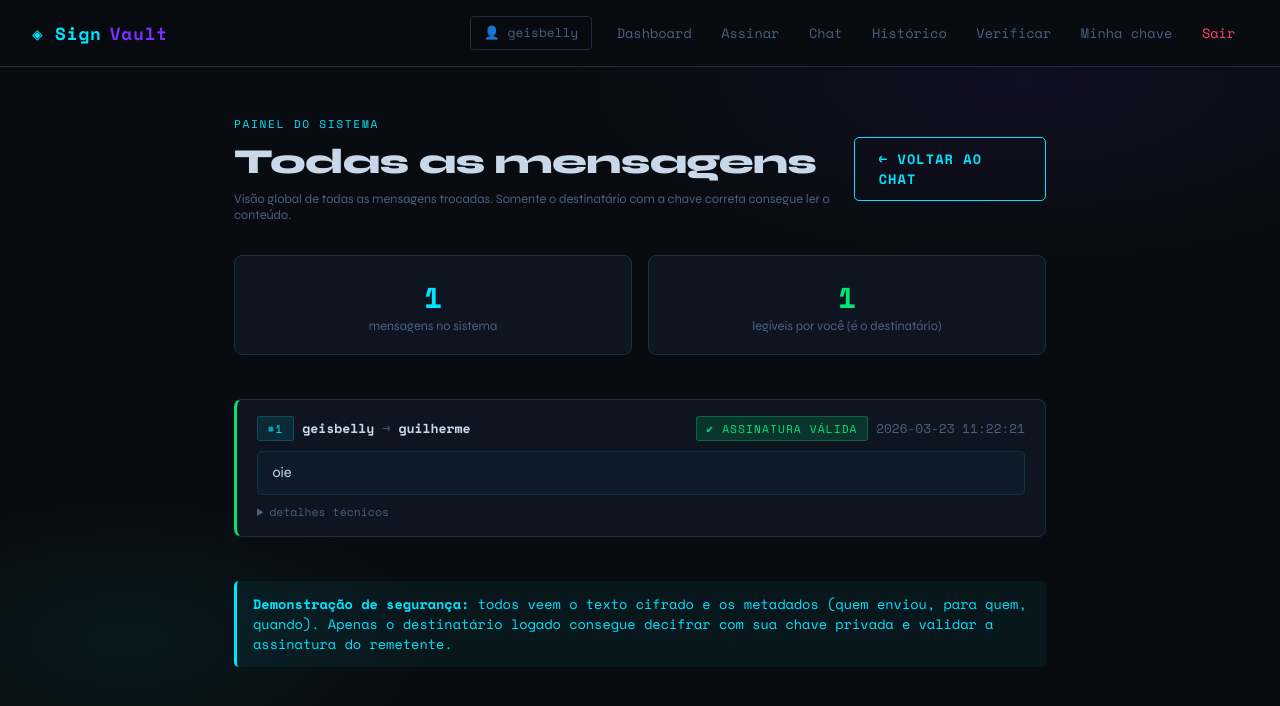
After one commit to Geisbelly/AsymmetricSignaturePlatform, a Flask app: page /chat/admin/todas in a window 1280 px wide. The commit adds this page. Shown: the top 706 px of the page. Run offline with Flask 3, Linux system fonts and the light colour scheme; a user stored in the database is signed in; data comes from the database, SQL or seed files in the repository.

Commit message:
Add chat de conversas
Chat de conversas cifradas e assinadas com visualização global, mas leitura exclusiva

```diff
--- a/app.py
+++ b/app.py
@@ -1,6 +1,6 @@
 from flask import Flask, render_template, request, redirect, session, g
 from database import get_db, init_db
-from crypto_utils import gerar_chaves, assinar, verificar, hash_sha256
+from crypto_utils import gerar_chaves, assinar, verificar, hash_sha256, cifrar_para, decifrar_com
 import hashlib
 from datetime import datetime
 
@@ -230,6 +230,174 @@ def history():
     return render_template("history.html", assinaturas=assinaturas)
 
 
+# ─── CHAT: LISTA DE USUÁRIOS ─────────────────────────────────────────────────
+@app.route("/chat")
+def chat_users():
+    if not login_required():
+        return redirect("/login")
+
+    db = get_db()
+    usuarios = db.execute(
+        "SELECT id, nome FROM usuarios WHERE id != ? ORDER BY nome",
+        (session["user_id"],)
+    ).fetchall()
+
+    nao_lidas = {}
+    rows = db.execute("""
+        SELECT remetente_id, COUNT(*) as total FROM mensagens
+        WHERE destinatario_id = ? AND lida = 0
+        GROUP BY remetente_id
+    """, (session["user_id"],)).fetchall()
+    for r in rows:
+        nao_lidas[r["remetente_id"]] = r["total"]
+
+    return render_template("chat_users.html", usuarios=usuarios, nao_lidas=nao_lidas)
+
+
+# ─── CHAT: CONVERSA COM USUÁRIO ───────────────────────────────────────────────
+@app.route("/chat/<int:outro_id>", methods=["GET", "POST"])
+def chat_conversa(outro_id):
+    if not login_required():
+        return redirect("/login")
+
+    db = get_db()
+    outro = db.execute("SELECT id, nome FROM usuarios WHERE id=?", (outro_id,)).fetchone()
+    if not outro:
+        return redirect("/chat")
+
+    erro = None
+
+    if request.method == "POST":
+        texto = request.form.get("texto", "").strip()
+        if not texto:
+            erro = "Mensagem vazia."
+        else:
+            chave_dest = db.execute(
+                "SELECT publica FROM chaves WHERE usuario_id=?", (outro_id,)
+            ).fetchone()
+            chave_rem = db.execute(
+                "SELECT publica, privada FROM chaves WHERE usuario_id=?", (session["user_id"],)
+            ).fetchone()
+            try:
+                # Cifra para o destinatário (só ele lê)
+                texto_cifrado     = cifrar_para(texto, chave_dest["publica"])
+                # Cifra para o próprio remetente (para ele poder reler)
+                texto_cifrado_rem = cifrar_para(texto, chave_rem["publica"])
+                h   = hash_sha256(texto)
+                sig = assinar(texto, chave_rem["privada"])
+                db.execute("""
+                    INSERT INTO mensagens
+                        (remetente_id, destinatario_id, texto_cifrado, texto_cifrado_rem,
+                         assinatura, hash_texto, algoritmo, enviado_em, lida)
+                    VALUES (?, ?, ?, ?, ?, ?, ?, ?, 0)
+                """, (session["user_id"], outro_id, texto_cifrado, texto_cifrado_rem,
+                      sig, h, "RSA-OAEP-AES256GCM+PKCS1v15-SHA256", agora()))
+                db.commit()
+            except Exception as e:
+                erro = f"Erro ao cifrar/assinar: {e}"
+
+    msgs_raw = db.execute("""
+        SELECT m.*, u.nome as remetente_nome
+        FROM mensagens m
+        JOIN usuarios u ON u.id = m.remetente_id
+        WHERE (m.remetente_id=? AND m.destinatario_id=?)
+           OR (m.remetente_id=? AND m.destinatario_id=?)
+        ORDER BY m.id ASC
+    """, (session["user_id"], outro_id, outro_id, session["user_id"])).fetchall()
+
+    chave_priv_logado = db.execute(
+        "SELECT privada FROM chaves WHERE usuario_id=?", (session["user_id"],)
+    ).fetchone()["privada"]
+
+    mensagens = []
+    for m in msgs_raw:
+        msg = dict(m)
+        sou_destinatario = (m["destinatario_id"] == session["user_id"])
+        sou_remetente    = (m["remetente_id"]    == session["user_id"])
+
+        if sou_destinatario:
+            try:
+                msg["texto_claro"] = decifrar_com(m["texto_cifrado"], chave_priv_logado)
+                chave_pub_rem = db.execute(
+                    "SELECT publica FROM chaves WHERE usuario_id=?", (m["remetente_id"],)
+                ).fetchone()["publica"]
+                msg["assinatura_valida"] = verificar(msg["texto_claro"], m["assinatura"], chave_pub_rem)
+            except Exception:
+                msg["texto_claro"] = None
+                msg["assinatura_valida"] = False
+        elif sou_remetente:
+            try:
+                msg["texto_claro"] = decifrar_com(m["texto_cifrado_rem"], chave_priv_logado)
+                msg["assinatura_valida"] = True  # remetente confia em si mesmo
+            except Exception:
+                msg["texto_claro"] = None
+                msg["assinatura_valida"] = False
+        else:
+            msg["texto_claro"] = None
+            msg["assinatura_valida"] = False
+
+        mensagens.append(msg)
+
+    db.execute("""
+        UPDATE mensagens SET lida = 1
+        WHERE destinatario_id = ? AND remetente_id = ?
+    """, (session["user_id"], outro_id))
+    db.commit()
+
+    return render_template("chat_conversa.html",
+        outro=outro, mensagens=mensagens, erro=erro)
+
+
+# ─── CHAT: PAINEL — TODAS AS MENSAGENS DO SISTEMA ────────────────────────────
+@app.route("/chat/admin/todas")
+def chat_admin_todas():
+    if not login_required():
+        return redirect("/login")
+
+    db = get_db()
+    msgs_raw = db.execute("""
+        SELECT m.*, r.nome as remetente_nome, d.nome as destinatario_nome
+        FROM mensagens m
+        JOIN usuarios r ON r.id = m.remetente_id
+        JOIN usuarios d ON d.id = m.destinatario_id
+        ORDER BY m.id DESC
+    """).fetchall()
+
+    chave_priv = db.execute(
+        "SELECT privada FROM chaves WHERE usuario_id=?", (session["user_id"],)
+    ).fetchone()["privada"]
+
+    mensagens = []
+    for m in msgs_raw:
+        msg = dict(m)
+        sou_destinatario = (m["destinatario_id"] == session["user_id"])
+        sou_remetente    = (m["remetente_id"]    == session["user_id"])
+
+        if sou_destinatario:
+            try:
+                msg["texto_claro"] = decifrar_com(m["texto_cifrado"], chave_priv)
+                chave_pub_rem = db.execute(
+                    "SELECT publica FROM chaves WHERE usuario_id=?", (m["remetente_id"],)
+                ).fetchone()["publica"]
+                msg["assinatura_valida"] = verificar(msg["texto_claro"], m["assinatura"], chave_pub_rem)
+            except Exception:
+                msg["texto_claro"] = None
+                msg["assinatura_valida"] = None
+        elif sou_remetente:
+            try:
+                msg["texto_claro"] = decifrar_com(m["texto_cifrado_rem"], chave_priv)
+                msg["assinatura_valida"] = True
+            except Exception:
+                msg["texto_claro"] = None
+                msg["assinatura_valida"] = None
+        else:
+            msg["texto_claro"] = None
+            msg["assinatura_valida"] = None
+        mensagens.append(msg)
+
+    return render_template("chat_admin.html", mensagens=mensagens)
+
+
 # ─── TESTES PÚBLICOS ─────────────────────────────────────────────────────────
 @app.route("/test")
 def test_page():
--- a/templates/base.html
+++ b/templates/base.html
@@ -286,6 +286,7 @@
             <span class="nav-user">👤 {{ session["user_nome"] }}</span>
             <a href="/dashboard">Dashboard</a>
             <a href="/sign">Assinar</a>
+            <a href="/chat">Chat</a>
             <a href="/history">Histórico</a>
             <a href="/verify">Verificar</a>
             <a href="/mykey">Minha chave</a>
@@ -294,6 +295,7 @@
             <a href="/login">Login</a>
             <a href="/register">Cadastro</a>
             <a href="/verify">Verificar</a>
+            <a href="/test">Testes</a>
             <a href="/test">Testes</a>
         {% endif %}
     </div>
--- /dev/null
+++ b/templates/chat_admin.html
@@ -0,0 +1,98 @@
+{% extends "base.html" %}
+{% block title %}Todas as mensagens — SignVault{% endblock %}
+
+{% block content %}
+<div class="flex-between" style="margin-bottom:2rem;">
+    <div>
+        <div class="tag">Painel do sistema</div>
+        <h1>Todas as mensagens</h1>
+        <p class="muted small">Visão global de todas as mensagens trocadas. Somente o destinatário com a chave correta consegue ler o conteúdo.</p>
+    </div>
+    <a href="/chat" class="btn btn-secondary">← Voltar ao chat</a>
+</div>
+
+{% set total = mensagens|length %}
+{% set legiveis = mensagens|selectattr("texto_claro")|list|length %}
+
+<div class="grid2" style="margin-bottom:1.5rem;">
+    <div class="card" style="text-align:center; padding:1.25rem;">
+        <div style="font-size:1.8rem; font-weight:800; font-family:var(--mono); color:var(--accent);">{{ total }}</div>
+        <div class="muted small">mensagens no sistema</div>
+    </div>
+    <div class="card" style="text-align:center; padding:1.25rem;">
+        <div style="font-size:1.8rem; font-weight:800; font-family:var(--mono); color:var(--ok);">{{ legiveis }}</div>
+        <div class="muted small">legíveis por você (é o destinatário)</div>
+    </div>
+</div>
+
+{% if mensagens %}
+<div style="display:flex; flex-direction:column; gap:0.75rem;">
+{% for m in mensagens %}
+<div class="card" style="
+    border-left: 3px solid {% if m.texto_claro %}{% if m.assinatura_valida %}var(--ok){% else %}var(--danger){% endif %}{% else %}var(--border){% endif %};
+    padding: 1rem 1.25rem;
+">
+    <div class="flex-between" style="margin-bottom:0.6rem;">
+        <div class="flex" style="gap:0.5rem; flex-wrap:wrap;">
+            <span class="badge badge-info">#{{ m.id }}</span>
+            <span style="font-family:var(--mono); font-size:0.82rem;">
+                <strong>{{ m.remetente_nome }}</strong>
+                <span class="muted"> → </span>
+                <strong>{{ m.destinatario_nome }}</strong>
+            </span>
+        </div>
+        <div class="flex" style="gap:0.5rem;">
+            {% if m.texto_claro %}
+                {% if m.assinatura_valida %}
+                    <span class="badge badge-ok">✔ assinatura válida</span>
+                {% else %}
+                    <span class="badge badge-err">❌ assinatura inválida</span>
+                {% endif %}
+            {% else %}
+                <span class="badge" style="background:rgba(74,96,128,0.2); color:var(--muted); border:1px solid var(--border);">🔒 cifrado</span>
+            {% endif %}
+            <span class="muted small mono">{{ m.enviado_em }}</span>
+        </div>
+    </div>
+
+    <!-- Conteúdo -->
+    {% if m.texto_claro %}
+        <div style="background:rgba(0,229,255,0.04); border:1px solid rgba(0,229,255,0.12); border-radius:5px; padding:0.65rem 0.9rem; margin-bottom:0.5rem;">
+            <p style="font-size:0.9rem; line-height:1.5; margin:0;">{{ m.texto_claro }}</p>
+        </div>
+    {% else %}
+        <div style="background:rgba(0,0,0,0.3); border:1px solid var(--border); border-radius:5px; padding:0.65rem 0.9rem; margin-bottom:0.5rem;">
+            <p class="muted small mono" style="margin:0; word-break:break-all;">
+                🔒 {{ m.texto_cifrado[:80] }}…
+            </p>
+            <p class="muted small" style="margin:0.4rem 0 0;">
+                Você não é o destinatário — a chave privada de <strong>{{ m.destinatario_nome }}</strong> é necessária para decifrar.
+            </p>
+        </div>
+    {% endif %}
+
+    <!-- Detalhes técnicos colapsáveis -->
+    <details style="margin-top:0.25rem;">
+        <summary style="font-family:var(--mono); font-size:0.72rem; color:var(--muted); cursor:pointer; user-select:none;">
+            detalhes técnicos
+        </summary>
+        <div style="margin-top:0.5rem; display:flex; flex-direction:column; gap:0.3rem;">
+            <div><span class="muted small mono">algoritmo: </span><code>{{ m.algoritmo }}</code></div>
+            <div><span class="muted small mono">hash SHA-256: </span><code style="font-size:0.72rem; word-break:break-all;">{{ m.hash_texto }}</code></div>
+            <div><span class="muted small mono">assinatura: </span><code style="font-size:0.72rem; word-break:break-all;">{{ m.assinatura[:64] }}…</code></div>
+        </div>
+    </details>
+</div>
+{% endfor %}
+</div>
+
+{% else %}
+<div class="card" style="text-align:center; padding:3rem;">
+    <p class="muted">Nenhuma mensagem no sistema ainda.</p>
+</div>
+{% endif %}
+
+<div class="alert alert-info" style="margin-top:1.5rem;">
+    <strong>Demonstração de segurança:</strong> todos veem o texto cifrado e os metadados (quem enviou, para quem, quando). Apenas o destinatário logado consegue decifrar com sua chave privada e validar a assinatura do remetente.
+</div>
+{% endblock %}
--- a/templates/dashboard.html
+++ b/templates/dashboard.html
@@ -11,6 +11,11 @@
         <div style="font-size:1.8rem; margin-bottom:0.5rem;">✍️</div>
         <h3>Assinar texto</h3>
         <p class="muted small">Assine qualquer mensagem com sua chave privada RSA.</p>
+    </a>
+    <a href="/chat" class="card" style="text-decoration:none; cursor:pointer;">
+        <div style="font-size:1.8rem; margin-bottom:0.5rem;">🔐</div>
+        <h3>Chat seguro</h3>
+        <p class="muted small">Envie mensagens cifradas e assinadas para outros usuários.</p>
     </a>
     <a href="/verify" class="card" style="text-decoration:none; cursor:pointer;">
         <div style="font-size:1.8rem; margin-bottom:0.5rem;">🔍</div>
```
Also changed, not shown: crypto_utils.py (+63 -0 lines), database.py (+15 -0 lines), dump/schema.sql (+15 -0 lines), templates/chat_conversa.html (added, +100 -0 lines), templates/chat_users.html (added, +49 -0 lines), assinador.db, banco.db (deleted).
